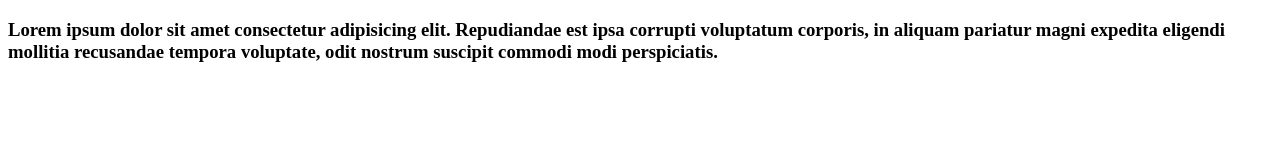
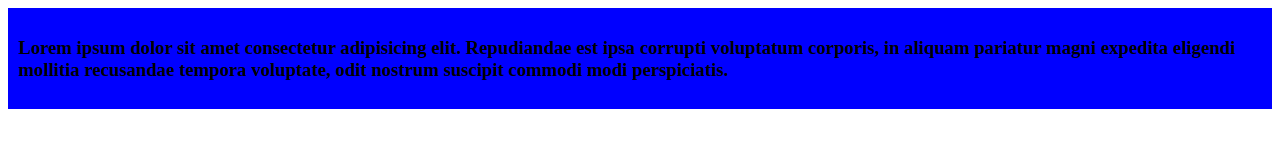
Before and after one commit to Turag10/my-simple, a plain HTML site: page index.html in a window 1280 px wide. Drawn offline with Linux system fonts and the light colour scheme.

Commit message:
added the first one

```diff
--- a/index.html
+++ b/index.html
@@ -4,10 +4,13 @@
     <meta charset="UTF-8">
     <meta name="viewport" content="width=device-width, initial-scale=1.0">
     <title>my title</title>
+    <link rel="stylesheet" href="styles/blogs.css">
 </head>
 <body>
+    <div>
     <h3>
         <p>Lorem ipsum dolor sit amet consectetur adipisicing elit. Repudiandae est ipsa corrupti voluptatum corporis, in aliquam pariatur magni expedita eligendi mollitia recusandae tempora voluptate, odit nostrum suscipit commodi modi perspiciatis.</p>
     </h3>
+</div>
 </body>
 </html>
--- /dev/null
+++ b/styles/blogs.css
@@ -0,0 +1,5 @@
+div{
+
+    background-color: blue;
+    padding: 10px;
+}
```
